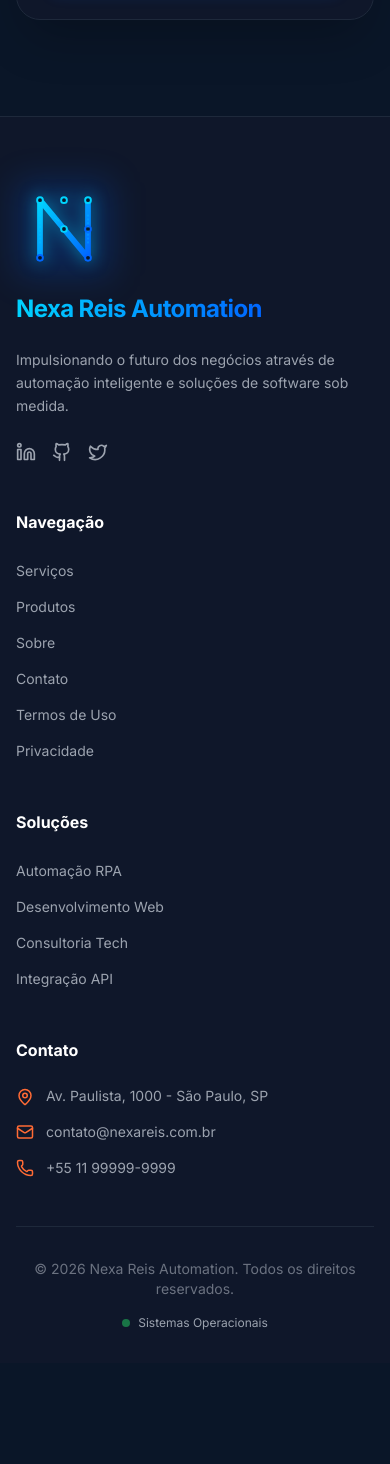
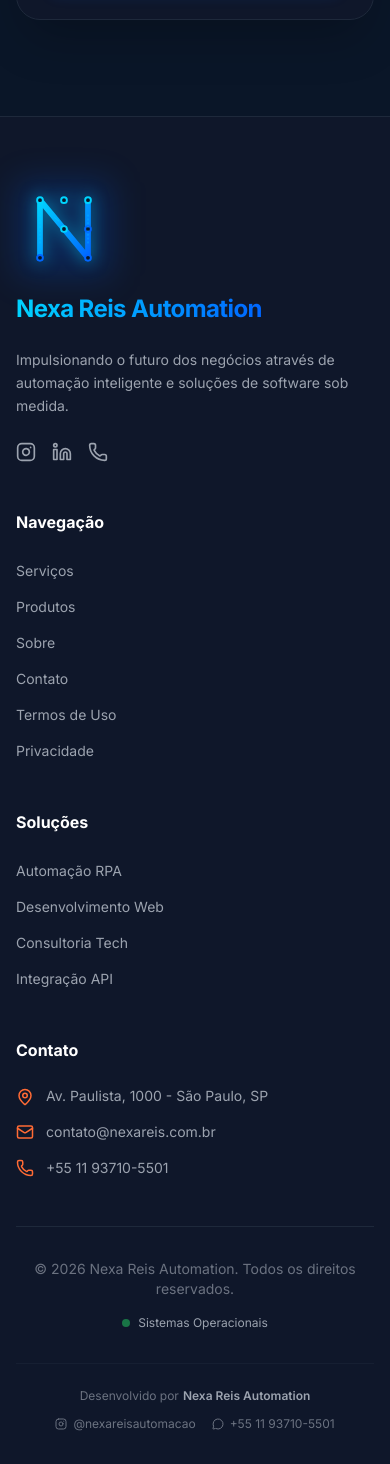
Before and after one commit to niccolasreis-lab/nexareis, a React (Vite) app: page / in a window 390 px wide. Shown: the part 6316-7780 px from the top of the page. Before the commit the page ends 7679 px from the top, so only its background shows below. Built offline with nearby package versions, Linux system fonts and the light colour scheme.

Commit message:
feat: Update contact and social links
Updates the phone number, WhatsApp, and social media links in the constants and footer component. Introduces a new `DevSignature` component to display development credits.

```diff
--- /dev/null
+++ b/components/DevSignature.tsx
@@ -0,0 +1,43 @@
+import React from 'react';
+import { Instagram, MessageCircle } from 'lucide-react';
+import { clsx } from 'clsx';
+
+interface DevSignatureProps {
+  className?: string;
+}
+
+export const DevSignature: React.FC<DevSignatureProps> = ({ className }) => {
+  return (
+    <div className={clsx("w-full border-t border-nexa-slate800/50 mt-8 pt-6", className)}>
+      <div className="flex flex-col md:flex-row items-center justify-center gap-3 md:gap-6 text-xs text-gray-500">
+        <span className="flex items-center gap-1">
+          Desenvolvido por <span className="font-semibold text-gray-400">Nexa Reis Automation</span>
+        </span>
+
+        <div className="hidden md:block w-1 h-1 rounded-full bg-gray-700"></div>
+
+        <div className="flex items-center gap-4">
+          <a
+            href="https://instagram.com/nexareisautomacao"
+            target="_blank"
+            rel="noreferrer"
+            className="flex items-center gap-1.5 hover:text-nexa-cyan transition-colors"
+          >
+            <Instagram size={12} />
+            <span>@nexareisautomacao</span>
+          </a>
+
+          <a
+            href="https://wa.me/5511937105501"
+            target="_blank"
+            rel="noreferrer"
+            className="flex items-center gap-1.5 hover:text-green-500 transition-colors"
+          >
+            <MessageCircle size={12} />
+            <span>+55 11 93710-5501</span>
+          </a>
+        </div>
+      </div>
+    </div>
+  );
+};
--- a/components/Footer.tsx
+++ b/components/Footer.tsx
@@ -1,7 +1,8 @@
 import React from 'react';
 import { Logo } from './Logo';
 import { NAV_ITEMS, CONTACT_INFO } from '../constants';
-import { Linkedin, Github, Twitter, Mail, MapPin, Phone } from 'lucide-react';
+import { Linkedin, Mail, MapPin, Phone, Instagram } from 'lucide-react';
+import { DevSignature } from './DevSignature';
 
 export const Footer: React.FC = () => {
   return (
@@ -16,14 +17,14 @@
               Impulsionando o futuro dos negócios através de automação inteligente e soluções de software sob medida.
             </p>
             <div className="flex gap-4">
-              <a href={CONTACT_INFO.social.linkedin} target="_blank" rel="noreferrer" className="text-gray-400 hover:text-nexa-blue transition-colors">
+              <a href={CONTACT_INFO.social.instagram} target="_blank" rel="noreferrer" className="text-gray-400 hover:text-nexa-blue transition-colors" aria-label="Instagram">
+                <Instagram size={20} />
+              </a>
+              <a href={CONTACT_INFO.social.linkedin} target="_blank" rel="noreferrer" className="text-gray-400 hover:text-nexa-blue transition-colors" aria-label="LinkedIn">
                 <Linkedin size={20} />
               </a>
-              <a href={CONTACT_INFO.social.github} target="_blank" rel="noreferrer" className="text-gray-400 hover:text-nexa-blue transition-colors">
-                <Github size={20} />
-              </a>
-              <a href={CONTACT_INFO.social.twitter} target="_blank" rel="noreferrer" className="text-gray-400 hover:text-nexa-blue transition-colors">
-                <Twitter size={20} />
+              <a href={CONTACT_INFO.social.whatsapp} target="_blank" rel="noreferrer" className="text-gray-400 hover:text-green-500 transition-colors" aria-label="WhatsApp">
+                <Phone size={20} />
               </a>
             </div>
           </div>
@@ -69,7 +70,7 @@
               </li>
               <li className="flex items-center gap-3 text-gray-400 text-sm">
                 <Phone size={18} className="text-nexa-orange shrink-0" />
-                <a href="tel:+5511999999999" className="hover:text-white transition-colors">{CONTACT_INFO.phone}</a>
+                <a href={CONTACT_INFO.social.whatsapp} target="_blank" rel="noreferrer" className="hover:text-white transition-colors">{CONTACT_INFO.phone}</a>
               </li>
             </ul>
           </div>
@@ -85,6 +86,9 @@
             <span className="text-xs text-gray-400">Sistemas Operacionais</span>
           </div>
         </div>
+
+        {/* Developer Signature */}
+        <DevSignature />
       </div>
     </footer>
   );
--- a/constants.ts
+++ b/constants.ts
@@ -57,12 +57,13 @@
 ];
 
 export const CONTACT_INFO = {
-  phone: '+55 11 99999-9999',
+  phone: '+55 11 93710-5501',
+  whatsappRaw: '5511937105501',
   email: 'contato@nexareis.com.br',
   address: 'Av. Paulista, 1000 - São Paulo, SP',
   social: {
-    linkedin: 'https://linkedin.com',
-    github: 'https://github.com',
-    twitter: 'https://twitter.com'
+    linkedin: 'https://linkedin.com/company/nexareisautomation',
+    instagram: 'https://instagram.com/nexareisautomation',
+    whatsapp: 'https://wa.me/5511937105501'
   }
 };
```
